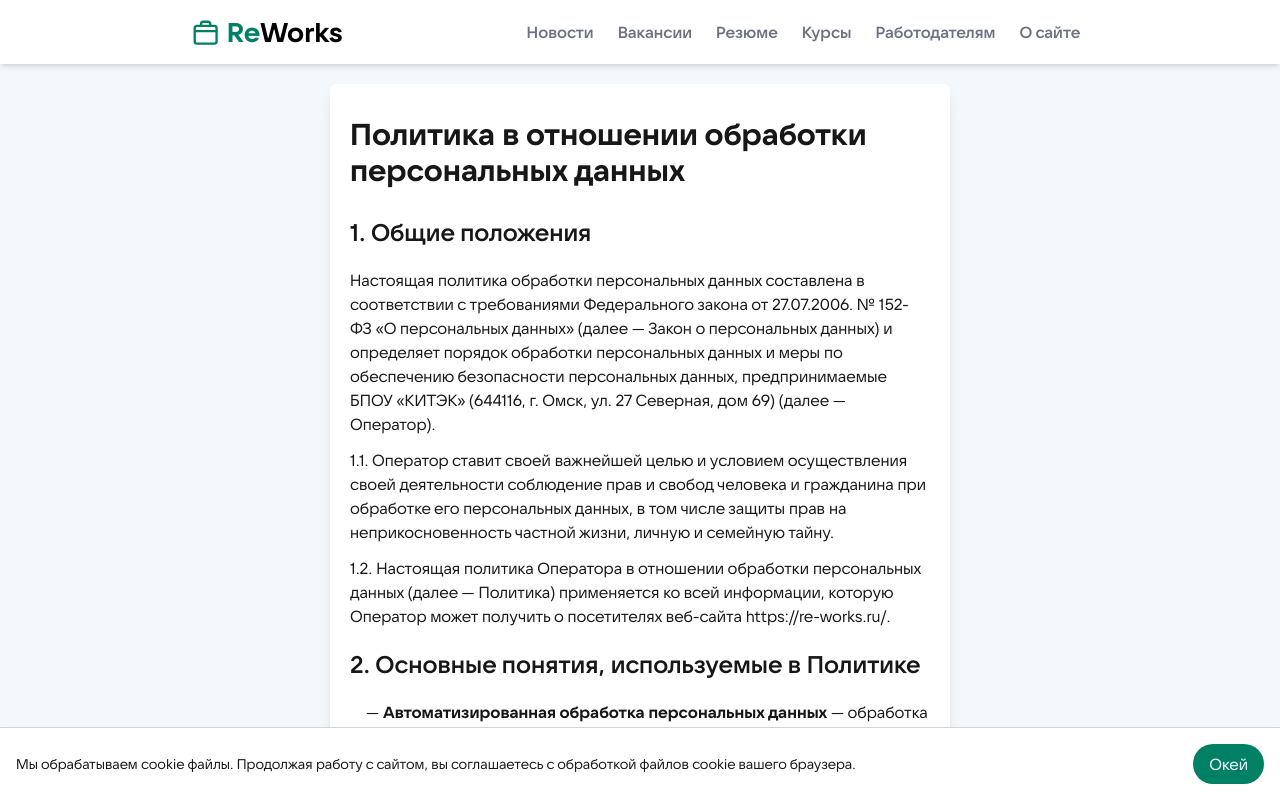
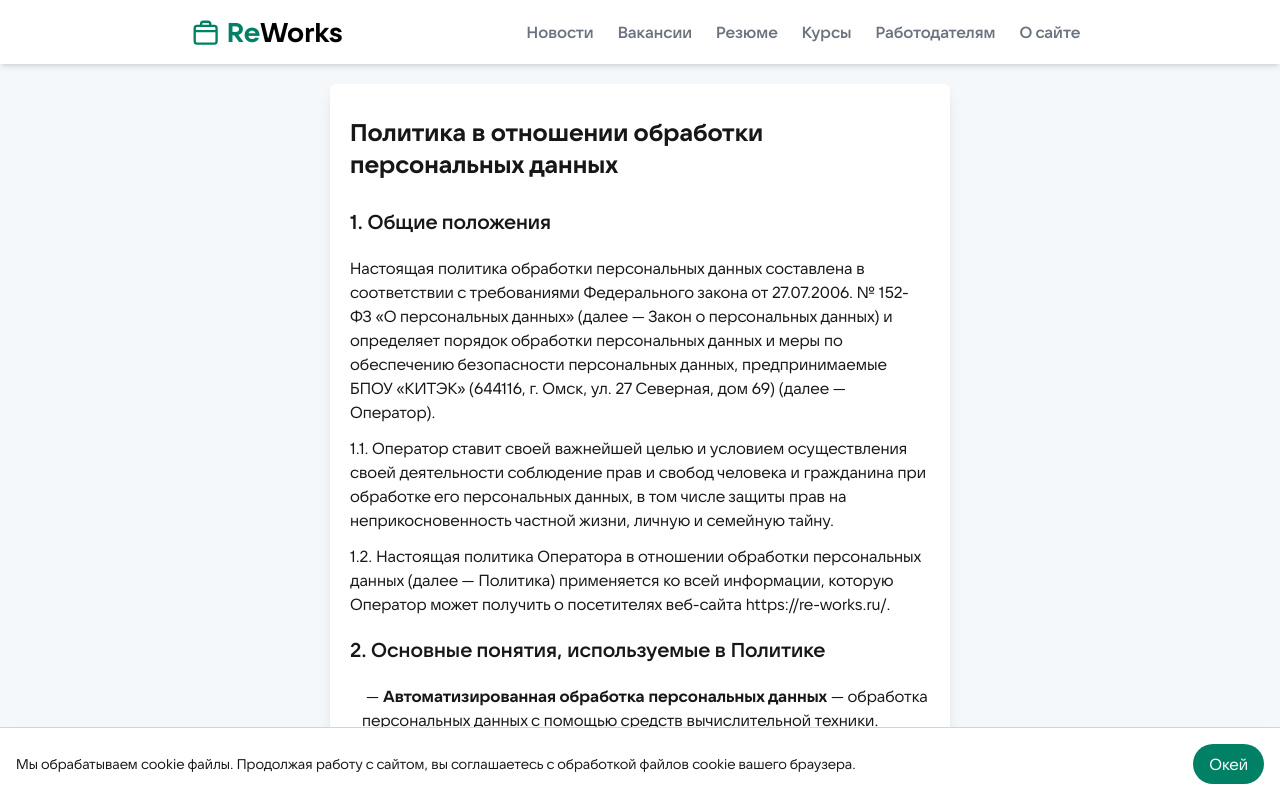
Before and after one commit to slenderik/re-works, a Next.js app: page /policy in a window 1280 px wide. Shown: the top 798 px of the page. Built offline with nearby package versions, Linux system fonts and the light colour scheme.

Commit message:
Fix: delete fade effect on news slider

```diff
--- a/app/page.js
+++ b/app/page.js
@@ -3,19 +3,18 @@ import NewsSlider from "@/app/ui/home/slider-news";
 import TopVacancy from "@/ui/home/top-vacancy";
 import { fetchVacancyCount } from "@/lib/data";
 import { CreateResume } from "@/ui/shared/create-buttons";
+import WrapperTemplate from "@/ui/templates/wrapper-template";
 
 export default function Home() {
   const vacancyCount = fetchVacancyCount();
 
   return (
-    <div className="flex items-start justify-center py-5 min-page-h">
+    <WrapperTemplate>
       <main className="flex flex-col h-fullpx-5 py-6 gap-3 w-10/12 md:w-3/4 lg:w-1/2 min-h-[calc(100dvh-23rem)]">
 
         {/* hero section */}
         <section className="flex flex-col items-center justify-center w-full gap-7">
-          <h1 className="text-6xl text-primary-500 pb-5">
-            Найдите свою работу
-          </h1>
+          <h1 className="text-6xl text-primary-500 pb-5">Найдите свою работу</h1>
           <p>{vacancyCount} вакансий уже на портале и каждый год пополняем надёжными работодателями</p>
 
           <Search className="w-full" placeholder={"Работа, зарплата, удобный график"}/>
@@ -33,6 +32,6 @@ export default function Home() {
           <NewsSlider />
         </section>
       </main>
-    </div>
+    </WrapperTemplate>
   );
 }
--- a/app/styles/globals.css
+++ b/app/styles/globals.css
@@ -6,13 +6,13 @@
 @layer base {
   h1 {
     @apply font-bold;
-    @apply text-3xl;
+    @apply text-2xl;
     @apply my-2;
   }
 
   h2 {
     @apply font-semibold;
-    @apply text-2xl;
+    @apply text-xl;
     @apply my-2;
   }
 
--- a/app/ui/templates/main-template.js
+++ b/app/ui/templates/main-template.js
@@ -1,7 +1,6 @@
 export default function MainTemplate({ children }) {
 	return (
-		// px-1 py-3 md:px-5 md:py-6 gap-3 w-10/12 md:w-3/4 lg:w-1/2
-		<main className="flex flex-col h-full bg-white rounded-md px-5 py-6 gap-3 w-10/12 md:w-3/4 lg:w-1/2 shadow-lg min-h-[calc(100dvh-23rem)] whitespace-pre-wrap">
+		<main className="flex flex-col h-full bg-white rounded-md px-1 py-3 md:px-5 md:py-6 gap-3 w-10/12 md:w-3/4 lg:w-1/2 shadow-lg min-h-[calc(100dvh-23rem)] whitespace-pre-wrap">
 			{children}
 		</main>
 	);
--- a/app/vacancy/page.jsx
+++ b/app/vacancy/page.jsx
@@ -1,7 +1,7 @@
 import Pagination from "@/ui/shared/pagination";
 import { VacancyFeed } from "@/ui/shared/page-feed";
 import MainTemplate from "@/ui/templates/main-template";
-import { SearchPageHeader } from "@/ui/shared/PageHeaders";
+import { SearchPageHeader } from "@/app/ui/shared/page-headers";
 import { ITEMS_PER_PAGE, fetchVacancyCount } from "@/lib/data";
 import WrapperTemplate from "@/ui/templates/wrapper-template";
 
```
